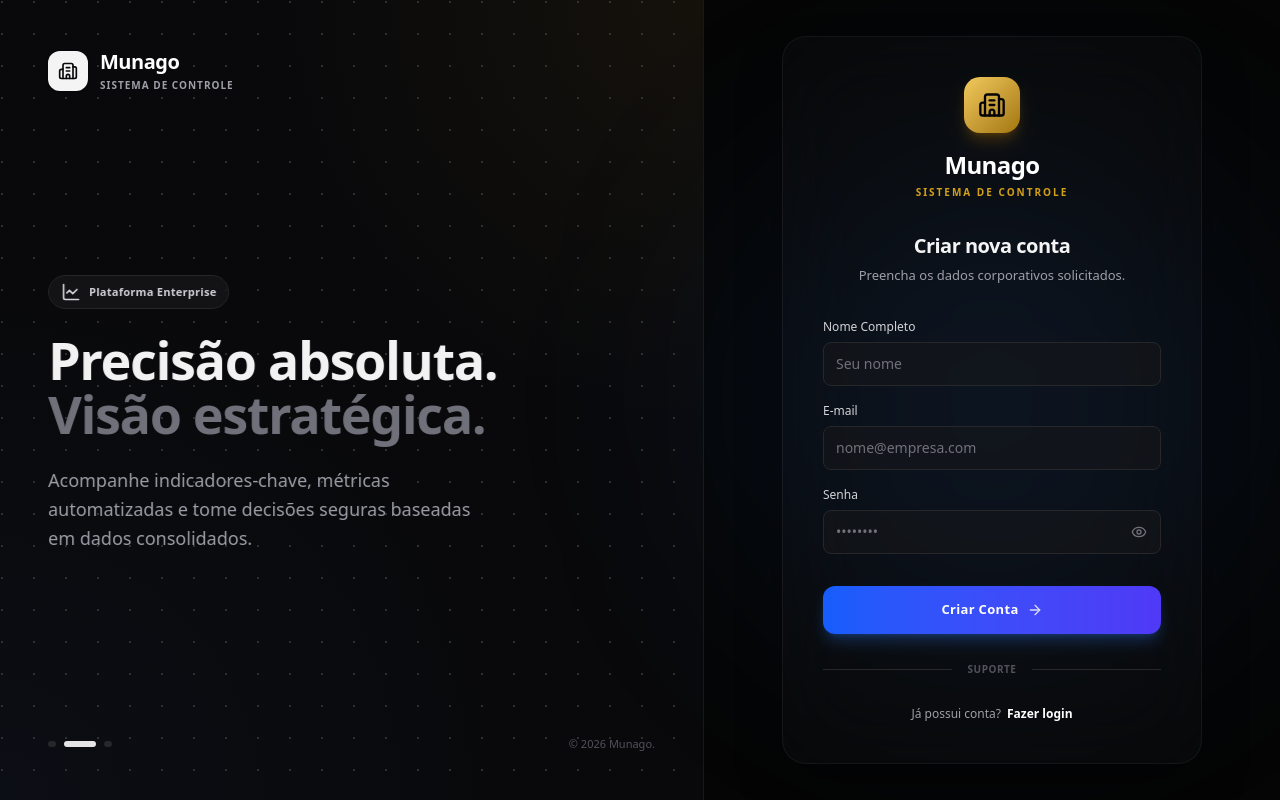
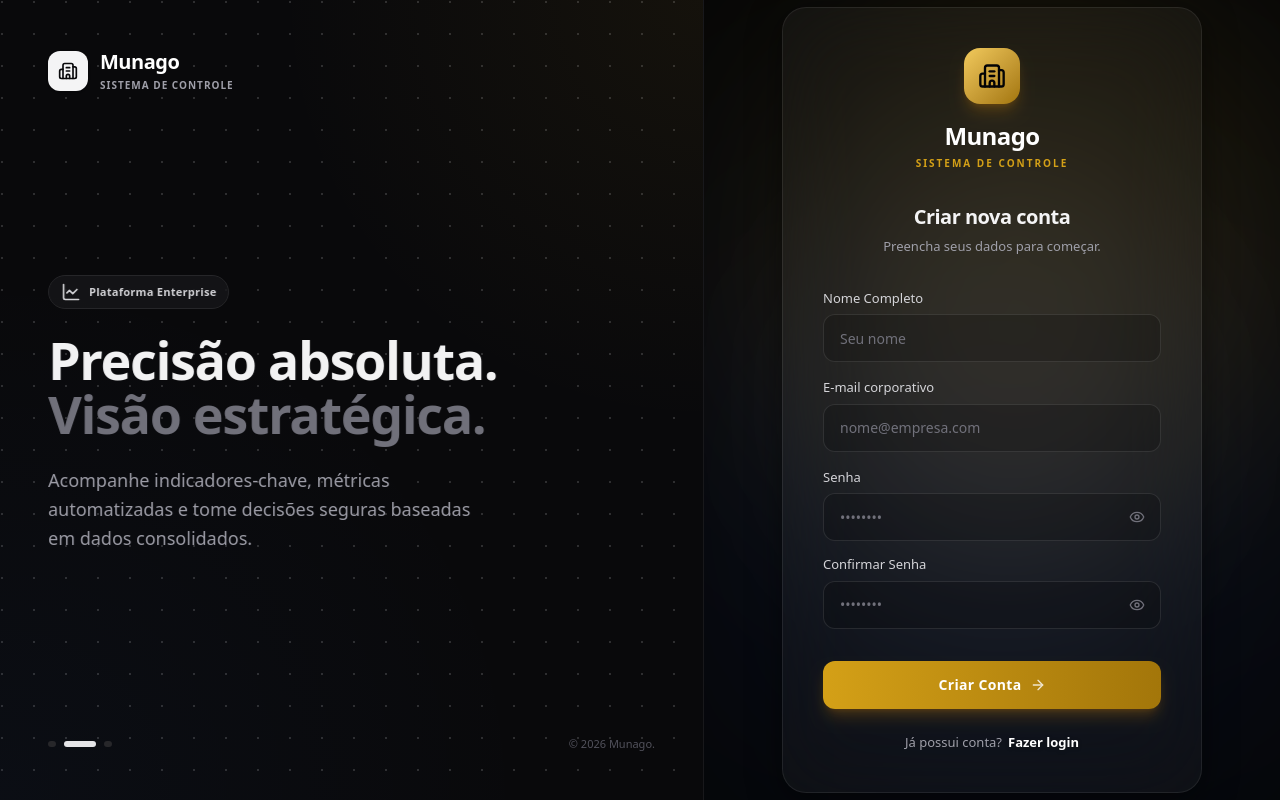
Before and after one commit to Murillooh/Munago---Sistema-de-Controle-e-Recolhimento, a React (Vite) app: page / in a window 1280 px wide. Both pictures are taken after a click on the button "Solicite uma conta". Built offline with nearby package versions, Linux system fonts and the light colour scheme.

Commit message:
style: apply premium glassmorphism mirror effect to login form

```diff
--- a/src/components/LoginView.tsx
+++ b/src/components/LoginView.tsx
@@ -36,7 +36,9 @@ export const LoginView: React.FC<LoginViewProps> = ({ onLoginSuccess }) => {
   const [name, setName] = useState('');
   const [email, setEmail] = useState('');
   const [password, setPassword] = useState('');
+  const [confirmPassword, setConfirmPassword] = useState('');
   const [showPassword, setShowPassword] = useState(false);
+  const [showConfirmPassword, setShowConfirmPassword] = useState(false);
   const [loading, setLoading] = useState(false);
   const [errorMsg, setErrorMsg] = useState('');
   const [infoMsg, setInfoMsg] = useState('');
@@ -59,6 +61,12 @@ export const LoginView: React.FC<LoginViewProps> = ({ onLoginSuccess }) => {
 
     try {
       if (mode === 'register') {
+        if (password !== confirmPassword) {
+          setErrorMsg('As senhas não coincidem.');
+          setLoading(false);
+          return;
+        }
+
         const res = await fetch('/api/auth/register', {
           method: 'POST',
           headers: { 'Content-Type': 'application/json' },
@@ -173,18 +181,20 @@ export const LoginView: React.FC<LoginViewProps> = ({ onLoginSuccess }) => {
       </div>
 
       {/* ----------------- LADO DIREITO (FORMULÁRIO ESTRUTURADO) ----------------- */}
-      <div className="relative flex-1 flex flex-col items-center justify-center p-6 sm:p-12 bg-[#050505]">
+      <div className="relative flex-1 flex flex-col items-center justify-center p-6 sm:p-12 bg-[#050505] overflow-hidden">
 
-        {/* Glow sutil atrás do formulário */}
-        <div className="absolute top-1/2 left-1/2 -translate-x-1/2 -translate-y-1/2 w-[500px] h-[500px] bg-blue-500/10 blur-[120px] rounded-full pointer-events-none" />
+        {/* Elementos coloridos no fundo para dar vida ao efeito de ESPELHO / VIDRO */}
+        <div className="absolute top-0 right-0 w-[500px] h-[500px] bg-[#d4a017]/15 blur-[120px] rounded-full mix-blend-screen pointer-events-none" />
+        <div className="absolute bottom-0 left-0 w-[600px] h-[600px] bg-blue-600/10 blur-[150px] rounded-full mix-blend-screen pointer-events-none" />
+        <div className="absolute top-1/2 left-1/2 -translate-x-1/2 -translate-y-1/2 w-[400px] h-[400px] bg-white/5 blur-[100px] rounded-full pointer-events-none" />
 
         <motion.div
-          initial={{ opacity: 0, y: 15 }}
-          animate={{ opacity: 1, y: 0 }}
+          initial={{ opacity: 0, scale: 0.95 }}
+          animate={{ opacity: 1, scale: 1 }}
           transition={{ duration: 0.6, ease: [0.32, 0.72, 0, 1] }}
-          className="w-full max-w-[420px] relative z-10 bg-white/[0.02] backdrop-blur-2xl border border-white/[0.05] p-8 sm:p-10 rounded-3xl shadow-2xl shadow-black/50"
+          className="w-full max-w-[420px] relative z-10 p-8 sm:p-10 rounded-3xl bg-white/[0.04] backdrop-blur-[40px] border border-white/[0.08] shadow-[0_8px_32px_0_rgba(0,0,0,0.5)]"
         >
-          {/* Logo Centralizado (Desktop e Mobile) */}
+          {/* Logo Centralizado */}
           <div className="flex flex-col items-center gap-4 mb-8">
             <div className="w-14 h-14 flex items-center justify-center rounded-2xl bg-gradient-to-br from-[#f2ca5c] to-[#a3760a] shadow-lg shadow-amber-500/20 text-[#030305]">
               <Building2 className="w-7 h-7" />
@@ -197,12 +207,12 @@ export const LoginView: React.FC<LoginViewProps> = ({ onLoginSuccess }) => {
 
           <div className="mb-8 text-center">
             <h3 className="text-xl font-semibold text-zinc-100 mb-1.5 tracking-tight">
-              {mode === 'login' ? 'Bem-vindo de volta' : 'Criar nova conta'}
+              {mode === 'login' ? 'Acesso Restrito' : 'Criar nova conta'}
             </h3>
             <p className="text-[13px] text-zinc-400">
               {mode === 'login'
-                ? 'Insira suas credenciais corporativas abaixo.'
-                : 'Preencha os dados corporativos solicitados.'}
+                ? 'Insira suas credenciais para entrar.'
+                : 'Preencha seus dados para começar.'}
             </p>
           </div>
 
@@ -211,11 +221,11 @@ export const LoginView: React.FC<LoginViewProps> = ({ onLoginSuccess }) => {
               {errorMsg && (
                 <motion.div
                   initial={{ opacity: 0, height: 0, marginBottom: 0 }}
-                  animate={{ opacity: 1, height: 'auto', marginBottom: 16 }}
+                  animate={{ opacity: 1, height: 'auto', marginBottom: 20 }}
                   exit={{ opacity: 0, height: 0, marginBottom: 0 }}
                   className="overflow-hidden"
                 >
-                  <div className="text-[12px] font-medium text-red-400 bg-red-950/30 border border-red-900/50 rounded-lg px-3 py-2.5 flex items-center gap-2">
+                  <div className="text-[13px] font-medium text-red-400 bg-red-500/10 border border-red-500/20 rounded-lg px-4 py-3 flex items-center gap-2.5">
                     <ShieldCheck className="w-4 h-4 shrink-0" />
                     <span>{errorMsg}</span>
                   </div>
@@ -224,11 +234,11 @@ export const LoginView: React.FC<LoginViewProps> = ({ onLoginSuccess }) => {
               {infoMsg && (
                 <motion.div
                   initial={{ opacity: 0, height: 0, marginBottom: 0 }}
-                  animate={{ opacity: 1, height: 'auto', marginBottom: 16 }}
+                  animate={{ opacity: 1, height: 'auto', marginBottom: 20 }}
                   exit={{ opacity: 0, height: 0, marginBottom: 0 }}
                   className="overflow-hidden"
                 >
-                  <div className="text-[12px] font-medium text-emerald-400 bg-emerald-950/30 border border-emerald-900/50 rounded-lg px-3 py-2.5 flex items-center gap-2">
+                  <div className="text-[13px] font-medium text-emerald-400 bg-emerald-500/10 border border-emerald-500/20 rounded-lg px-4 py-3 flex items-center gap-2.5">
                     <CheckCircle2 className="w-4 h-4 shrink-0" />
                     <span>{infoMsg}</span>
                   </div>
@@ -238,14 +248,14 @@ export const LoginView: React.FC<LoginViewProps> = ({ onLoginSuccess }) => {
 
             {mode === 'register' && (
               <div className="space-y-1.5">
-                <label className="block text-[12px] font-medium text-zinc-300">Nome Completo</label>
+                <label className="block text-[13px] font-medium text-zinc-300">Nome Completo</label>
                 <div className="relative">
                   <input
                     required
                     type="text"
                     value={name}
                     onChange={e => setName(e.target.value)}
-                    className="login-input w-full h-11 rounded-lg bg-zinc-900/50 border border-zinc-800 px-3 text-sm text-zinc-100 placeholder-zinc-500 focus:outline-none focus:border-zinc-500 focus:bg-zinc-900 focus:ring-1 focus:ring-zinc-500 transition-all"
+                    className="w-full h-12 rounded-xl bg-black/20 border border-white/10 px-4 text-[14px] text-zinc-100 placeholder-zinc-500 focus:outline-none focus:border-[#d4a017] focus:bg-black/40 focus:ring-1 focus:ring-[#d4a017] transition-all"
                     placeholder="Seu nome"
                   />
                 </div>
@@ -253,14 +263,14 @@ export const LoginView: React.FC<LoginViewProps> = ({ onLoginSuccess }) => {
             )}
 
             <div className="space-y-1.5">
-              <label className="block text-[12px] font-medium text-zinc-300">E-mail</label>
+              <label className="block text-[13px] font-medium text-zinc-300">E-mail corporativo</label>
               <div className="relative">
                 <input
                   required
                   type="email"
                   value={email}
                   onChange={e => setEmail(e.target.value)}
-                  className="login-input w-full h-11 rounded-lg bg-zinc-900/50 border border-zinc-800 px-3 text-sm text-zinc-100 placeholder-zinc-500 focus:outline-none focus:border-zinc-500 focus:bg-zinc-900 focus:ring-1 focus:ring-zinc-500 transition-all"
+                  className="w-full h-12 rounded-xl bg-black/20 border border-white/10 px-4 text-[14px] text-zinc-100 placeholder-zinc-500 focus:outline-none focus:border-[#d4a017] focus:bg-black/40 focus:ring-1 focus:ring-[#d4a017] transition-all"
                   placeholder="nome@empresa.com"
                 />
               </div>
@@ -268,9 +278,9 @@ export const LoginView: React.FC<LoginViewProps> = ({ onLoginSuccess }) => {
 
             <div className="space-y-1.5">
               <div className="flex justify-between items-baseline">
-                <label className="block text-[12px] font-medium text-zinc-300">Senha</label>
+                <label className="block text-[13px] font-medium text-zinc-300">Senha</label>
                 {mode === 'login' && (
-                  <button type="button" className="text-[11px] font-medium text-zinc-400 hover:text-zinc-200 transition-colors">
+                  <button type="button" className="text-[12px] font-medium text-[#d4a017] hover:text-[#f2ca5c] transition-colors">
                     Esqueceu a senha?
                   </button>
                 )}
@@ -282,30 +292,55 @@ export const LoginView: React.FC<LoginViewProps> = ({ onLoginSuccess }) => {
                   type={showPassword ? 'text' : 'password'}
                   value={password}
                   onChange={e => setPassword(e.target.value)}
-                  className="login-input w-full h-11 rounded-lg bg-zinc-900/50 border border-zinc-800 pl-3 pr-10 text-sm text-zinc-100 placeholder-zinc-500 focus:outline-none focus:border-zinc-500 focus:bg-zinc-900 focus:ring-1 focus:ring-zinc-500 transition-all"
+                  className="w-full h-12 rounded-xl bg-black/20 border border-white/10 pl-4 pr-11 text-[14px] text-zinc-100 placeholder-zinc-500 focus:outline-none focus:border-[#d4a017] focus:bg-black/40 focus:ring-1 focus:ring-[#d4a017] transition-all"
                   placeholder="••••••••"
                 />
                 <button
                   type="button"
                   onClick={() => setShowPassword((v) => !v)}
                   tabIndex={-1}
-                  className="absolute right-1.5 top-1/2 -translate-y-1/2 w-8 h-8 flex items-center justify-center rounded-md text-zinc-500 hover:text-zinc-300 hover:bg-zinc-800/50 transition-colors"
+                  className="absolute right-1.5 top-1/2 -translate-y-1/2 w-9 h-9 flex items-center justify-center rounded-lg text-zinc-500 hover:text-zinc-300 hover:bg-white/5 transition-colors"
                 >
                   {showPassword ? <EyeOff className="w-4 h-4" /> : <Eye className="w-4 h-4" />}
                 </button>
               </div>
+
+              {mode === 'register' && (
+                <div className="pt-2 space-y-1.5">
+                  <label className="block text-[13px] font-medium text-zinc-300">Confirmar Senha</label>
+                  <div className="relative">
+                    <input
+                      required
+                      minLength={6}
+                      type={showConfirmPassword ? 'text' : 'password'}
+                      value={confirmPassword}
+                      onChange={e => setConfirmPassword(e.target.value)}
+                      className="w-full h-12 rounded-xl bg-black/20 border border-white/10 pl-4 pr-11 text-[14px] text-zinc-100 placeholder-zinc-500 focus:outline-none focus:border-[#d4a017] focus:bg-black/40 focus:ring-1 focus:ring-[#d4a017] transition-all"
+                      placeholder="••••••••"
+                    />
+                    <button
+                      type="button"
+                      onClick={() => setShowConfirmPassword((v) => !v)}
+                      tabIndex={-1}
+                      className="absolute right-1.5 top-1/2 -translate-y-1/2 w-9 h-9 flex items-center justify-center rounded-lg text-zinc-500 hover:text-zinc-300 hover:bg-white/5 transition-colors"
+                    >
+                      {showConfirmPassword ? <EyeOff className="w-4 h-4" /> : <Eye className="w-4 h-4" />}
+                    </button>
+                  </div>
+                </div>
+              )}
             </div>
 
-            <div className="pt-4 space-y-5">
+            <div className="pt-4 space-y-6">
               <button
                 type="submit"
                 disabled={loading}
-                className="w-full h-12 rounded-xl bg-gradient-to-r from-blue-600 to-indigo-600 text-white flex items-center justify-center gap-2 font-bold text-[13px] tracking-wide disabled:opacity-50 hover:from-blue-500 hover:to-indigo-500 shadow-lg shadow-blue-500/25 transition-all active:scale-[0.98]"
+                className="w-full h-12 rounded-xl bg-gradient-to-r from-[#d4a017] to-[#a3760a] text-white flex items-center justify-center gap-2 font-bold text-[14px] tracking-wide disabled:opacity-50 hover:from-[#f2ca5c] hover:to-[#d4a017] shadow-lg shadow-amber-500/20 transition-all active:scale-[0.98]"
               >
                 {loading ? (
                   <span className="flex items-center gap-2">
                     <div className="w-4 h-4 border-2 border-white/20 border-t-white rounded-full animate-spin" />
-                    {mode === 'register' ? 'Criando...' : 'Autenticando...'}
+                    {mode === 'register' ? 'Criando Conta...' : 'Autenticando...'}
                   </span>
                 ) : (
                   <>
@@ -315,18 +350,12 @@ export const LoginView: React.FC<LoginViewProps> = ({ onLoginSuccess }) => {
                 )}
               </button>
 
-              <div className="relative flex items-center py-2">
-                <div className="flex-grow border-t border-zinc-800"></div>
-                <span className="flex-shrink-0 mx-4 text-zinc-600 text-[10px] uppercase tracking-wider font-semibold">Suporte</span>
-                <div className="flex-grow border-t border-zinc-800"></div>
-              </div>
-
-              <div className="flex items-center justify-center gap-1.5 text-[12px] text-zinc-400">
+              <div className="flex items-center justify-center gap-1.5 text-[13px] text-zinc-400">
                 <span>{mode === 'login' ? 'Ainda não tem acesso?' : 'Já possui conta?'}</span>
                 <button
                   type="button"
                   onClick={() => { setMode(mode === 'login' ? 'register' : 'login'); setErrorMsg(''); setInfoMsg(''); }}
-                  className="text-white hover:text-blue-400 font-semibold transition-colors"
+                  className="text-white hover:text-zinc-200 font-semibold transition-colors drop-shadow-sm"
                 >
                   {mode === 'login' ? 'Solicite uma conta' : 'Fazer login'}
                 </button>
```
